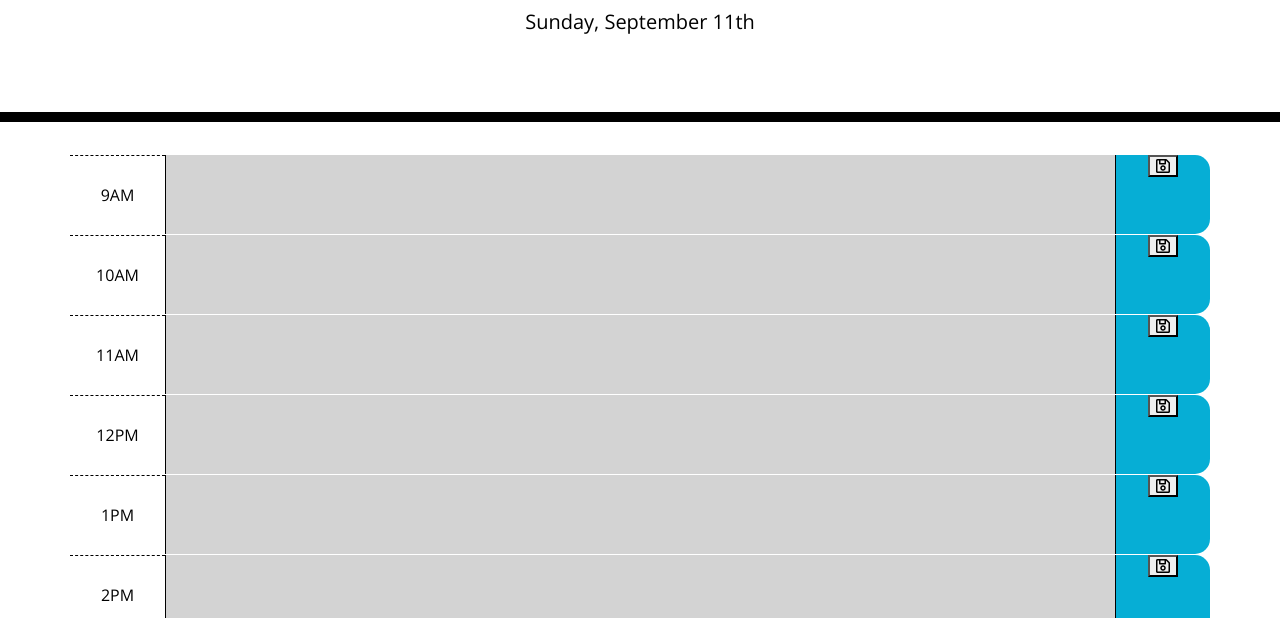
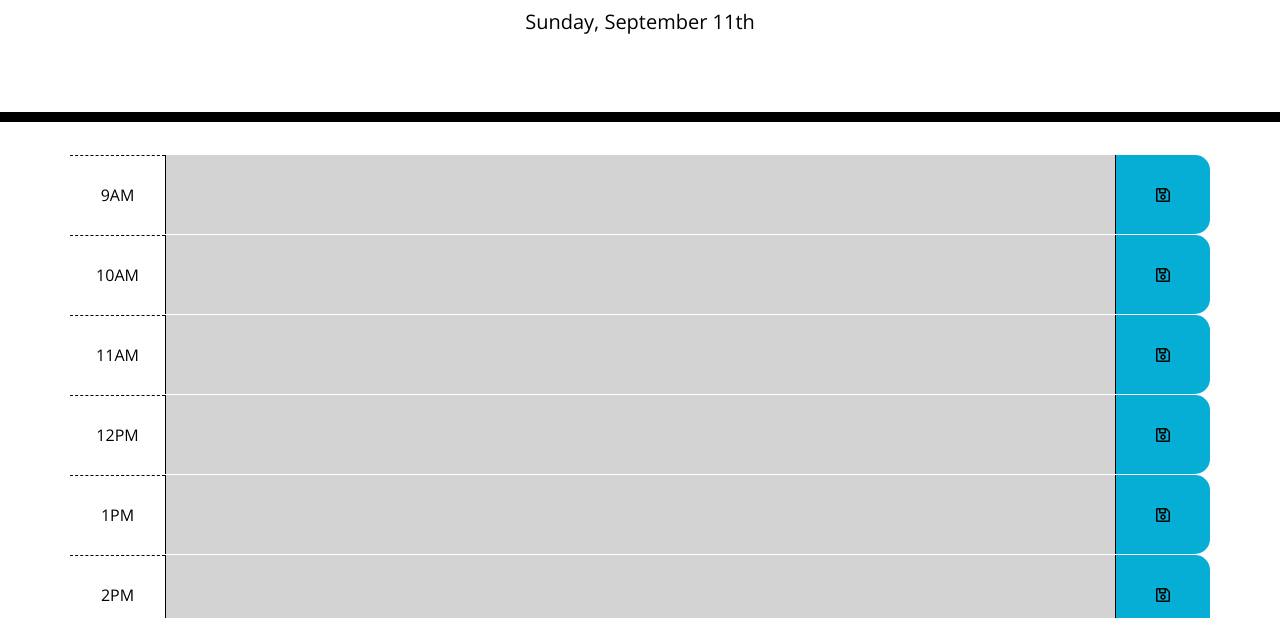
Before and after one commit to amaragh/day-scheduler, a plain HTML site: page index.html in a window 1280 px wide. Shown: the part 182-800 px from the top of the page. Drawn offline with nearby package versions, Linux system fonts and the light colour scheme; a web font is replaced by a local one.

Commit message:
add functionality to reload tasks from localStorage to the page when refreshed

```diff
--- a/assets/css/style.css
+++ b/assets/css/style.css
@@ -61,14 +61,23 @@ body {
   }
 
   .saveBtn {
+    display: flex;
     border-left: 1px solid black;
     border-top-right-radius: 15px;
     border-bottom-right-radius: 15px;
     background-color: #06AED5;
     color: white;
+    align-items: center;
+    justify-content: center;
   }
 
   .saveBtn i:hover {
     font-size: 20px;
     transition: all .3s ease-in-out;
   }
+
+  button {
+    border: none;
+    background-color: #06AED5;
+    /* color: white; */
+  }
--- a/assets/js/script.js
+++ b/assets/js/script.js
@@ -10,17 +10,18 @@ var hourChunks = [9, 10, 11, 12, 13, 14, 15, 16, 17];
 tasks = [];
 
 var displayHourChunks = function () {
-    for (var x = 0; x < hourChunks.length; x++) {
-        var hourChunk = hourChunks[x];
+    for (var i = 0; i < hourChunks.length; i++) {
+        var hourChunk = hourChunks[i];
         hourChunkFormatted = moment().set("hour", hourChunk).format("hA");
         var timeBlock = $("<div>").addClass("row time-block");
 
         var hourDiv = $("<div>").addClass("hour col-1").text(hourChunkFormatted);
 
+        // determine if 'i' time block is past, present, future in relation to current moment
+        var relTime = checkTime(hourChunk);
 
-        var taskArea = $("<textarea>").addClass("col-10").attr("id", hourChunkFormatted);
-        var relTime = checkTime(hourChunk);
-        var taskArea = taskArea.addClass(relTime);
+        var taskArea = $("<textarea>").addClass("col-10 description").attr("id", hourChunkFormatted);
+        taskArea.addClass(relTime);
 
         var save = $("<div>").addClass("saveBtn col-1").append("<button><i class='far fa-save'></i></button>");
 
@@ -28,6 +29,9 @@ var displayHourChunks = function () {
         timeBlock.append(hourDiv, taskArea, save);
         $(".container").append(timeBlock);
     }
+
+    loadTasks();
+    saveTasks();
 };
 
 var checkTime = function (timeBlockEl) {
@@ -66,7 +70,6 @@ $(".container").on("click", "button", function (event) {
     var timeTask = { "time": taskTime, "task": task };
     tasks.push(timeTask);
     saveTasks();
-
 });
 
 var saveTasks = function () {
@@ -79,14 +82,21 @@ var loadTasks = function () {
     if (!savedTasks) {
         var savedTasks = [];
     }
-
     console.log(savedTasks);
 
     for (var i = 0; i < savedTasks.length; i++) {
         var task = savedTasks[i].task;
         var time = savedTasks[i].time;
+        console.log("savedTask",task, "; savedTime",time)
+
+        console.log($("textarea[id='" + time + "']"));
+
+        textArea = $("textarea[id='" + time + "']");
+
+        if(textArea){
+            textArea.text(task);
+        }
     }
+    tasks =savedTasks;
 };
 displayHourChunks();
-
-loadTasks();
```
Also changed, not shown: index.html (+0 -14 lines).
